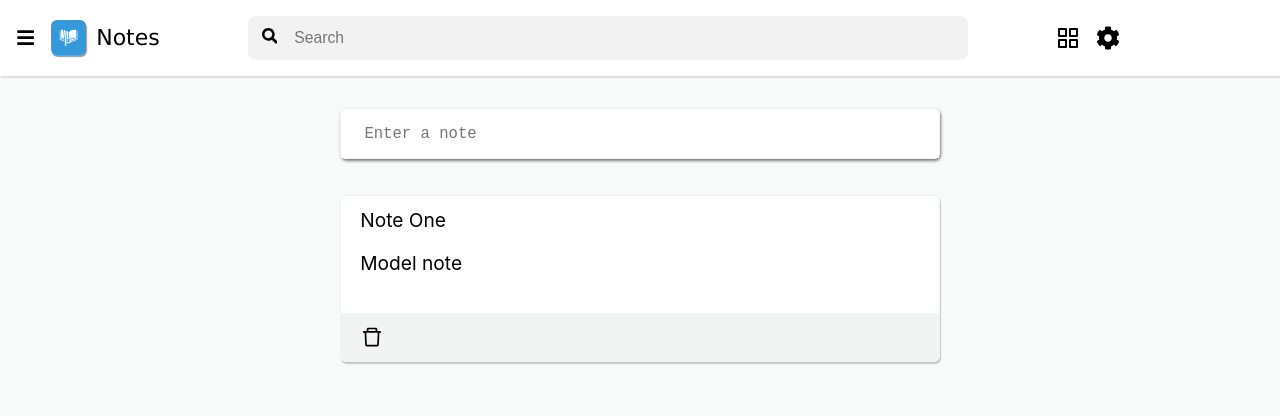
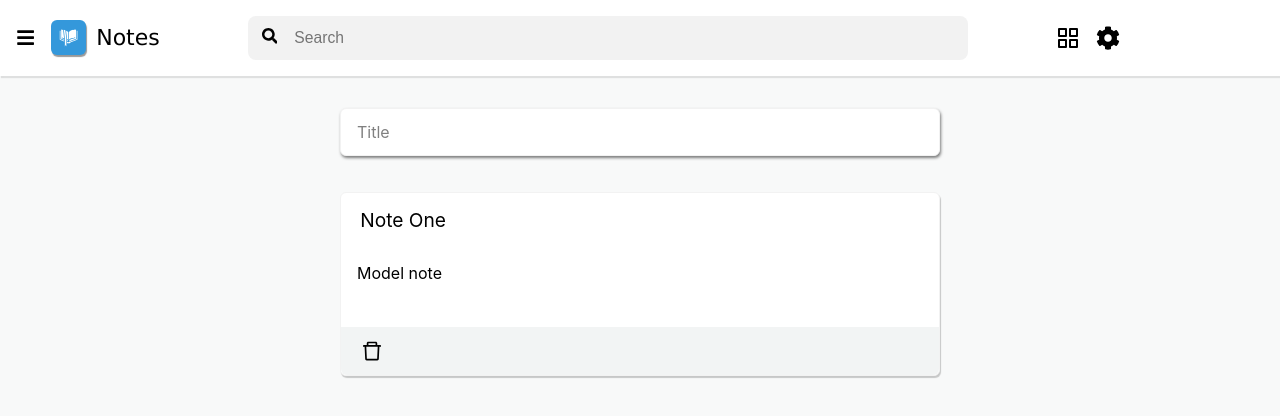
Before and after one commit to fcarlosdev/react-notes, a React (Create React App) app: page / in a window 1280 px wide. Shown: the top 416 px of the page. Built offline with nearby package versions, Linux system fonts and the light colour scheme.

Commit message:
Changing the AddNote children components.

```diff
--- a/src/components/Note/Note.js
+++ b/src/components/Note/Note.js
@@ -1,9 +1,9 @@
 import React, { useState } from "react";
 
 import { AiOutlineDelete } from "react-icons/ai";
+import FormField from "../form_field/FormField";
 
 import "./note.css";
-import FormField from "../form_field/FormField";
 
 const Note = ({ note }) => {
   const [title, setTitle] = useState(note.title);
--- a/src/components/add_note/AddNote.js
+++ b/src/components/add_note/AddNote.js
@@ -1,12 +1,11 @@
 import React, { useState, useContext, useRef } from "react";
+import FormField from "../form_field/FormField";
+
+import { NotesContext } from "../../store/NotesContext";
 
 import "./addnote.css";
-import { NotesContext } from "../../store/NotesContext";
-import { autoResizeTextArea } from "../../shared/lib";
 
-export default function AddNote() {
-  const titleRef = useRef(null);
-  const contentRef = useRef(null);
+const AddNote = () => {
   const footerRef = useRef(null);
 
   const [, addNote] = useContext(NotesContext);
@@ -14,63 +13,49 @@ export default function AddNote() {
   const [title, setTitle] = useState("");
   const [content, setContent] = useState("");
 
-  const handleTitleChange = () => {
-    setTitle(titleRef.current.value);
-  };
-
-  const handleContentChange = () => {
-    setContent(contentRef.current.value);
-  };
-
   const handleSubmit = e => {
     e.preventDefault();
     let note = { id: 0, title, content };
     addNote(note);
     setTitle("");
     setContent("");
-    contentRef.current.style.height = "auto";
+    document.getElementById("fcontent").style.height="auto";
   };
 
   const controlFormResize = action => {
-    [titleRef.current.style.display, footerRef.current.style.display] =
+    [document.getElementById("fcontent").style.display,
+        footerRef.current.style.display] =
       action === "open" ? ["inline-block", "flex"] : ["none", "none"];
   };
 
   document.addEventListener("click", e => {
     controlFormResize(
       e.target.parentElement &&
-        e.target.parentElement.classList[0] === "form-note"
+        e.target.parentElement.classList[0] === "form-note2"
         ? "open"
         : "close"
     );
   });
 
   return (
-    <div>
-      <form className="form-note" onSubmit={handleSubmit}>
-        <input
-          type="text"
-          name="title"
-          className="field"
+    <form className="form-note2" onSubmit={handleSubmit}>
+      <FormField
+        html={title}
+        handleChange={setTitle}
         placeholder="Title"
-          ref={titleRef}
-          value={title}
-          onChange={handleTitleChange}
       />
-        <textarea
-          name="content"
-          className="field"
-          rows="1"
+      <FormField
+        html={content}
+        multline
+        handleChange={setContent}
         placeholder="Enter a note"
-          ref={contentRef}
-          value={content}
-          onChange={handleContentChange}
-          onInput={() => autoResizeTextArea(contentRef.current)}
-        ></textarea>
-        <div className="form-footer" ref={footerRef}>
+        id="fcontent"
+      />
+      <div className="form-footer2" ref={footerRef}>
         <button id="bt-close">close</button>
       </div>
     </form>
-    </div>
   );
-}
+};
+
+export default AddNote;
--- a/src/components/add_note/addnote.css
+++ b/src/components/add_note/addnote.css
@@ -1,42 +1,27 @@
-.form-note {
+.form-note2 {
   width: 600px;
   display: flex;
   margin: 0 auto;
+  border-radius: 6px;
   flex-direction: column;
+  background-color: #fff;
   border: 1px solid #f2f2f2;
-    border-radius: 6px;
-    box-shadow: 1px 2px 3px 0 rgba(0,0,0,.5);
-    box-sizing: border-box;
+  box-shadow: 1px 2px 3px 0 rgba(0, 0, 0, 0.5);
 }
 
-  [name="title"], [name="content"] {
-    border: none;
-    outline: none;
-    font-size: 1.2em;
-  }
-
-  [name="title"] {
-    padding: 1em;
-    border-radius: 6px 6px 0 0;
+#fcontent {
   display: none;
 }
 
-  [name="content"] {
-    resize: none;
-    padding: 1em 1.5em;
-    border-radius: 6px 6px 0 0;
-    overflow: hidden;
-  }
-
-  .form-footer {
+.form-footer2 {
   display: none;
-    padding: .5em 1em;
+  padding: 0.5em 1em;
   justify-content: flex-end;
   background-color: #fff;
 }
 
 #bt-close {
-    padding: .5em 1em;
+  padding: 0.5em 1em;
   border: none;
   font-size: 1em;
   background-color: #fff;
--- a/src/components/form_field/FormField.js
+++ b/src/components/form_field/FormField.js
@@ -6,8 +6,15 @@ const FormField = props => {
 
   const fieldRef = useRef(null);
 
-  const applyClassName = () =>
-    props.multline ? " form-field multlines-height" : "form-field";
+  const applyClassName = () =>{
+    let className = "form-field ";
+    if (props.multline) {
+      className += "multlines-height";
+    }
+    if (props.className !== undefined)
+      className += " " + props.className;
+    return className;
+  }
 
   const changeEditable = status => {
     fieldRef.current.contentEditable = status;
@@ -18,12 +25,14 @@ const FormField = props => {
 
   return (
     <div
+      id={props.id || null}
       className={applyClassName()}
-      placeholder={props.placeholder}
+      placeholder={props.placeholder || "Enter a value"}
       onClick={() => changeEditable(true)}
       onBlur={() => {
         changeEditable(false);
-        props.handleChange(fieldRef.current.innerHTML);
+        if (props.handleChange !== undefined)
+          props.handleChange(fieldRef.current.innerHTML);
       }}
       ref={fieldRef}
       dangerouslySetInnerHTML={{ __html: props.html  }}
--- a/src/components/form_field/ffield.css
+++ b/src/components/form_field/ffield.css
@@ -1,15 +1,14 @@
 .form-field {
-  padding: 0.6em 1em;
-  font-size: 1.2em;
+  padding: .8em 1em;
+  font-size: 1em;
+  outline: none;
 }
 
 .multlines-height {
-  min-height: 70px;
+  min-height: 80px;
   resize: none;
-  padding: .4em 1em;
-  font-size: 1.2em;
+  padding: 1em;
   overflow: hidden;
-
 }
 
 div:empty::before {
```
Lines whose indentation alone changed are shown as unchanged.
